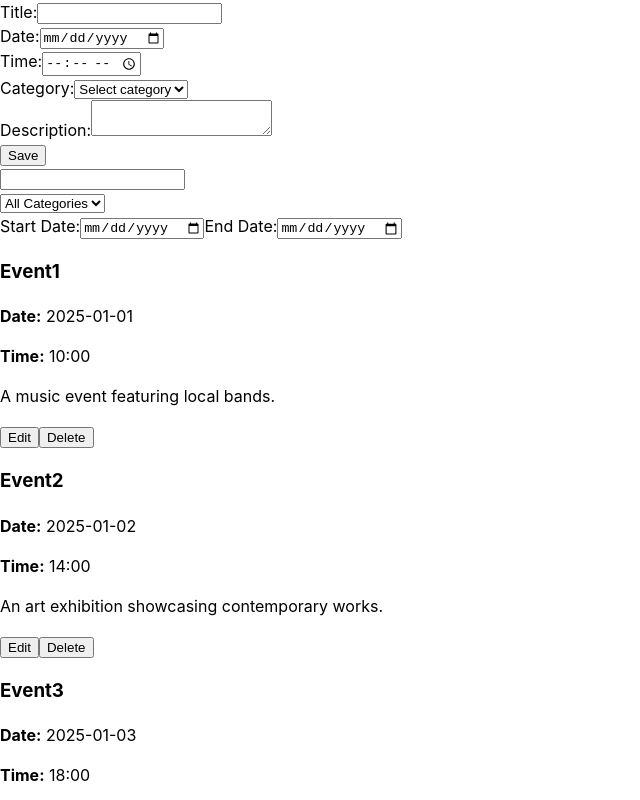
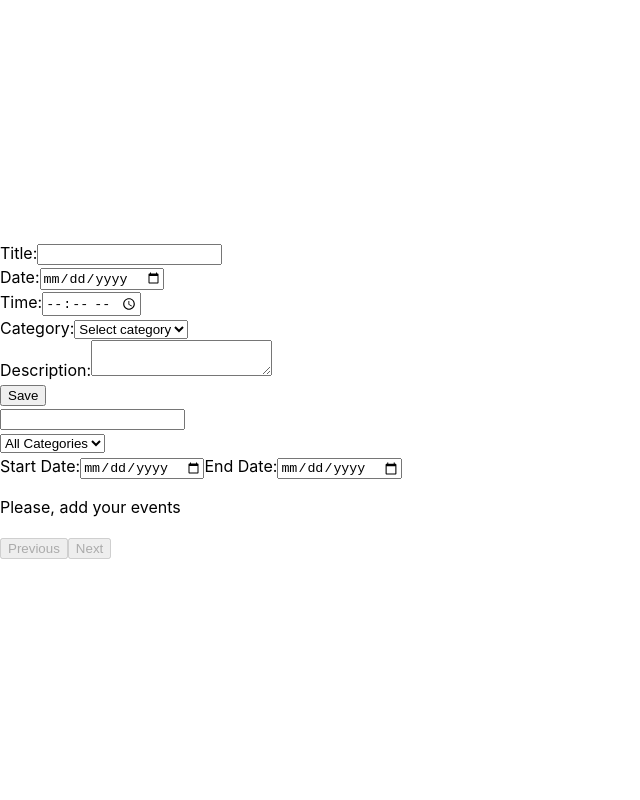
Before and after one commit to MyroslavaRohoza/Event-Scheduler, a React (Vite) app: page / in a window 1280 px wide. Shown: the top 800 px of the page, without its empty margins (0-640 px from the left). Built offline with nearby package versions, Linux system fonts and the light colour scheme.

Commit message:
update and fix pagination

```diff
--- a/src/components/PaginatedEvents/PaginatedEvents.tsx
+++ b/src/components/PaginatedEvents/PaginatedEvents.tsx
@@ -1,11 +1,11 @@
 import usePagination from "../../hooks/usePagination/usePagination.tsx";
 import EventList from "../EventList/EventList.tsx";
 
-const PaginatedEvents = ({ items, itemsPerPage }) => {
+const PaginatedEvents = ({ items, itemsPerPage,totalItems }) => {
   const { currentItems, currentPage, totalPages, changePage } = usePagination(
     items,
     itemsPerPage,
-    10
+   totalItems
   );
   console.log(currentItems);
   return (
@@ -31,7 +31,7 @@ const PaginatedEvents = ({ items, itemsPerPage }) => {
 
         <button
           onClick={() => changePage(currentPage + 1)}
-          disabled={currentPage === totalPages}
+          disabled={currentPage >= totalPages}
         >
           Next
         </button>
--- a/src/components/PaginatedWithData/PaginatedWithData.tsx
+++ b/src/components/PaginatedWithData/PaginatedWithData.tsx
@@ -1,6 +1,9 @@
 import { useSelector } from "react-redux";
-import { selectFilteredEvents } from "../../state/filter/filterSelectors";
-import { selectItemPerPage } from "../../state/pages/pagesSelectors";
+import { selectFilteredEvents } from "../../state/filter/filterSelectors.ts";
+import {
+  selectItemPerPage,
+  selectTotalItems,
+} from "../../state/pages/pagesSelectors.ts";
 
 interface PaginatedWithDataProps {
   items: any[];
@@ -13,8 +16,16 @@ const PaginatedWithData = <P extends object>(
   const PaginatedComponent = (props: P) => {
     const itemsPerPage = useSelector(selectItemPerPage);
     const items = useSelector(selectFilteredEvents);
+    const totalItems = useSelector(selectTotalItems);
 
-    return <WrappedComponent {...props} items={items} itemsPerPage={itemsPerPage} />;
+    return (
+      <WrappedComponent
+        {...props}
+        items={items}
+        itemsPerPage={itemsPerPage}
+        totalItems={totalItems}
+      />
+    );
   };
 
   return PaginatedComponent;
--- a/src/hooks/usePagination/usePagination.tsx
+++ b/src/hooks/usePagination/usePagination.tsx
@@ -2,15 +2,20 @@ import { useSelector, useDispatch } from "react-redux";
 import { selectCurrentPage } from "../../state/pages/pagesSelectors.ts";
 import { setCurrentPage } from "../../state/pages/pagesSlice.ts";
 
-const usePagination = (items: any[], itemsPerPage: number, amountOfPages:number) => {
+const usePagination = (
+  items: any[],
+  itemsPerPage: number,
+  totalItems: number
+) => {
   const dispatch = useDispatch();
   const currentPage = useSelector(selectCurrentPage);
 
-  const totalPages = Math.ceil(10 / itemsPerPage);
+  const totalPages = Math.ceil(totalItems / itemsPerPage);
 
   const startIndex = (currentPage - 1) * itemsPerPage;
   const endIndex = startIndex + itemsPerPage;
-  const currentItems = items.slice(startIndex, endIndex);
+
+  const currentItems = items.length > 0 ? items.slice(startIndex, endIndex) : [];
 
   const changePage = (page: number) => {
     if (page >= 1 && page <= totalPages) {
--- a/src/state/initialState.ts
+++ b/src/state/initialState.ts
@@ -1,88 +1,6 @@
 export const initialState = {
   events: {
-    eventList: [
-      {
-        id: "event-1-2025-01-01",
-        title: "Event1",
-        date: "2025-01-01",
-        time: "10:00",
-        category: "Music",
-        description: "A music event featuring local bands.",
-      },
-      {
-        id: "event-2-2025-01-02",
-        title: "Event2",
-        date: "2025-01-02",
-        time: "14:00",
-        category: "Art",
-        description: "An art exhibition showcasing contemporary works.",
-      },
-      {
-        id: "event-3-2025-01-03",
-        title: "Event3",
-        date: "2025-01-03",
-        time: "18:00",
-        category: "Technology",
-        description:
-          "A tech talk about the latest trends in software development.",
-      },
-      {
-        id: "event-4-2025-01-04",
-        title: "Event4",
-        date: "2025-01-04",
-        time: "09:00",
-        category: "Food",
-        description: "A culinary workshop for food lovers.",
-      },
-      {
-        id: "event-5-2025-01-05",
-        title: "Event5",
-        date: "2025-01-05",
-        time: "15:00",
-        category: "Education",
-        description: "A seminar on modern teaching methods.",
-      },
-      {
-        id: "event-6-2025-01-06",
-        title: "Event6",
-        date: "2025-01-06",
-        time: "11:00",
-        category: "Music",
-        description: "A classical music performance by a local orchestra.",
-      },
-      {
-        id: "event-7-2025-01-07",
-        title: "Event7",
-        date: "2025-01-07",
-        time: "13:00",
-        category: "Health",
-        description: "A workshop on mindfulness and mental well-being.",
-      },
-      {
-        id: "event-8-2025-01-08",
-        title: "Event8",
-        date: "2025-01-08",
-        time: "16:00",
-        category: "Technology",
-        description: "A conference on AI and its impact on the future of work.",
-      },
-      {
-        id: "event-9-2025-01-09",
-        title: "Event9",
-        date: "2025-01-09",
-        time: "10:00",
-        category: "Food",
-        description: "A food festival with international cuisines.",
-      },
-      {
-        id: "event-10-2025-01-10",
-        title: "Event10",
-        date: "2025-01-10",
-        time: "17:00",
-        category: "Art",
-        description: "An art gallery tour showcasing modern sculptures.",
-      },
-    ],
+    eventList: [],
     error: null,
     editEvent: false,
   },
```
